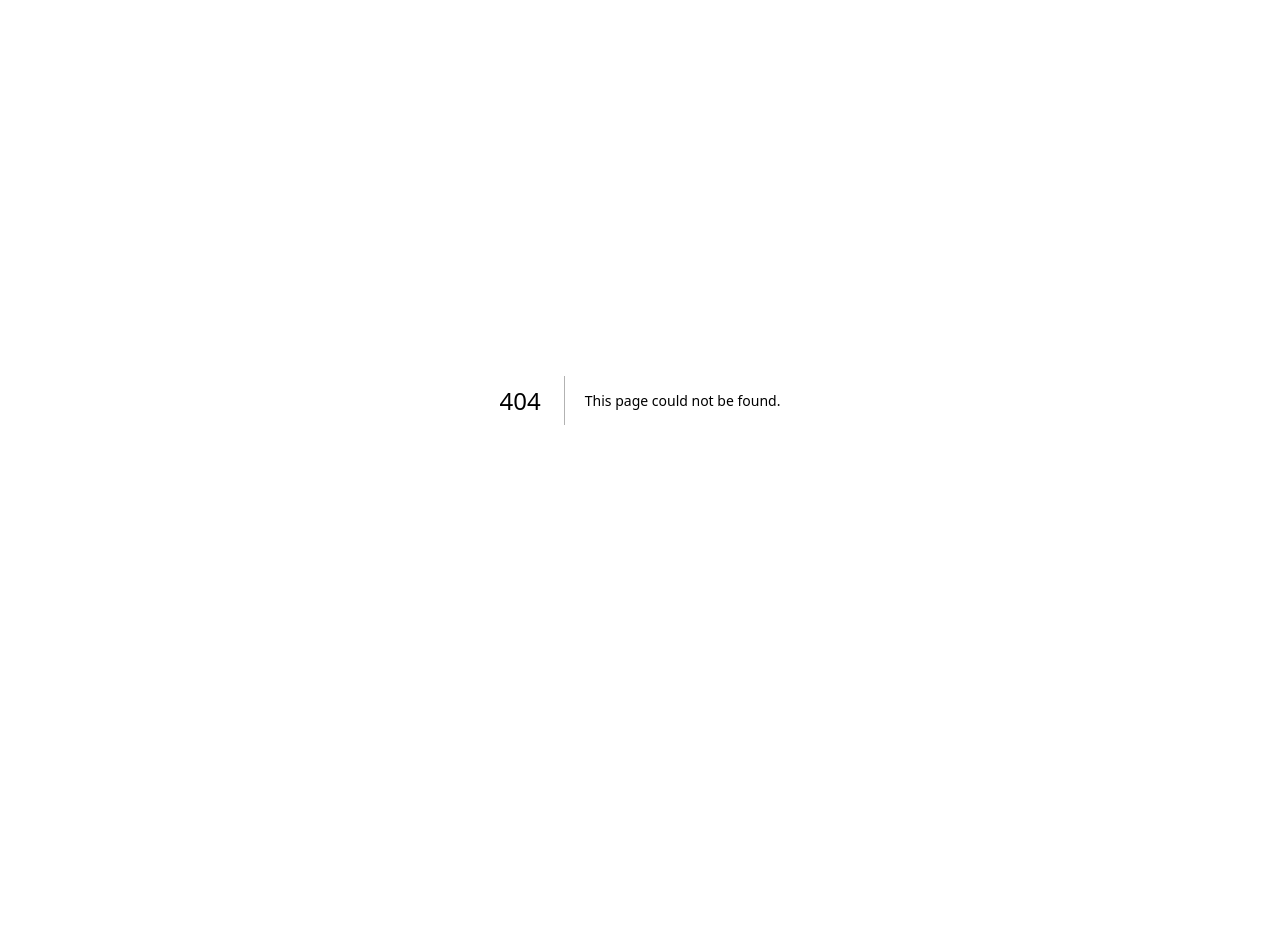
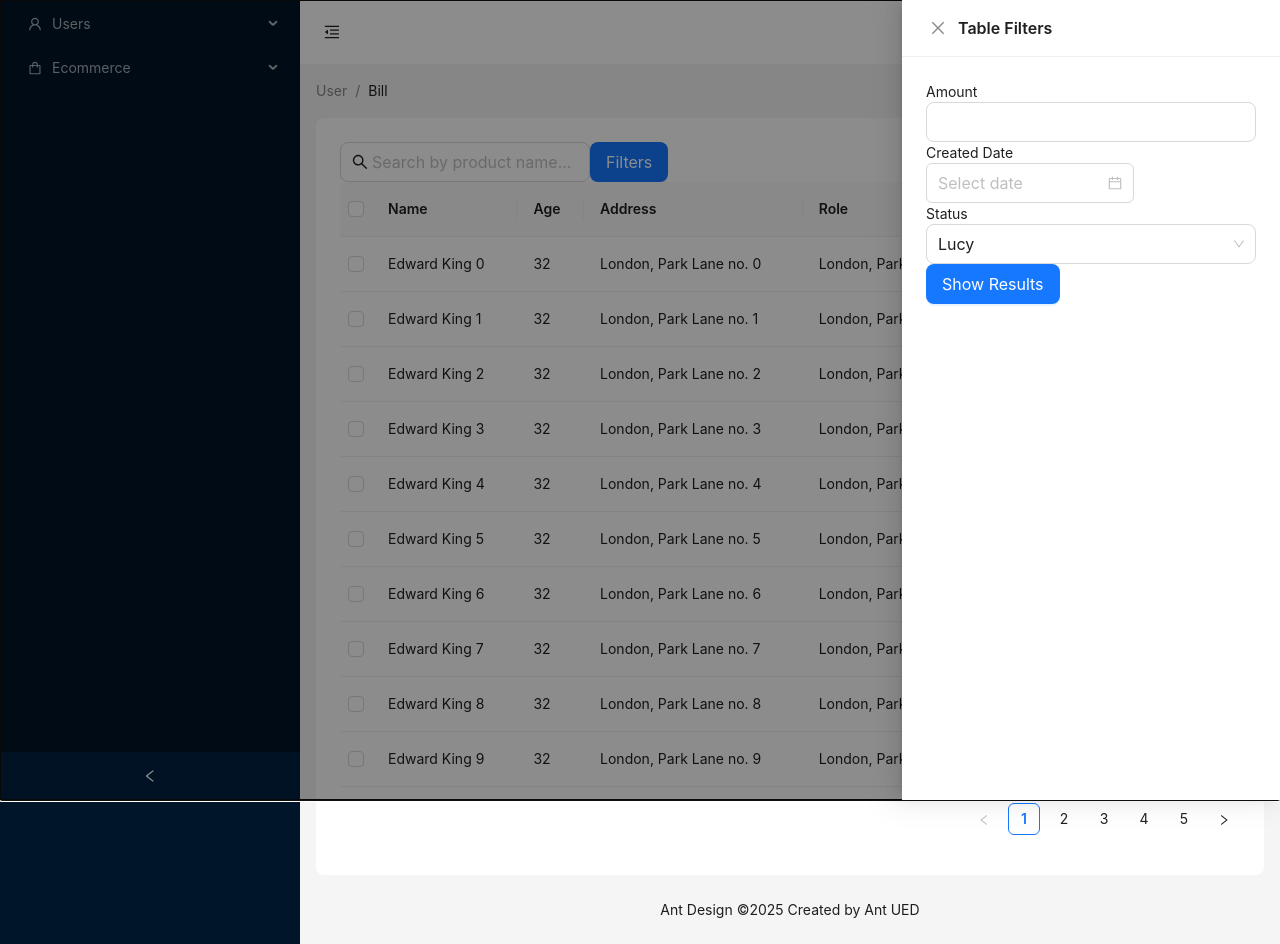
Before and after one commit to anaspolygon/admin-portal, a Next.js app: page /products in a window 1280 px wide. Before the commit this address had no page. Before the commit the page ends 800 px from the top, so only its background shows below. Built offline with nearby package versions, Linux system fonts and the light colour scheme; what @ant-design/nextjs-registry would draw is missing.

Commit message:
product page added

```diff
--- a/src/app/(dashboard)/components/DashboardLayout.tsx
+++ b/src/app/(dashboard)/components/DashboardLayout.tsx
@@ -1,13 +1,10 @@
 "use client";
 import React, { ReactNode, useState } from "react";
 import {
-  DesktopOutlined,
-  FileOutlined,
-  PieChartOutlined,
-  TeamOutlined,
   UserOutlined,
   MenuFoldOutlined,
   MenuUnfoldOutlined,
+  ShoppingOutlined,
 } from "@ant-design/icons";
 import type { MenuProps } from "antd";
 import { Breadcrumb, Layout, Menu, theme, Button } from "antd";
@@ -54,11 +51,11 @@ const items: MenuItem[] = [
     getItem("Role", "4", "/role"),
     getItem("Alex", "5", "/permission"),
   ]),
-  //   getItem("Team", "sub2", <TeamOutlined />, [
-  //     getItem("Team 1", "6"),
-  //     getItem("Team 2", "8"),
-  //   ]),
-  //   getItem("Files", "9", <FileOutlined />),
+  getMenu("Ecommerce", "sub2", <ShoppingOutlined />, [
+    getItem("Products", "6", "/products"),
+    getItem("Role", "4", "/role"),
+    getItem("Alex", "5", "/permission"),
+  ]),
 ];
 
 interface Props {
--- /dev/null
+++ b/src/app/(dashboard)/products/page.tsx
@@ -0,0 +1,69 @@
+"use client";
+import React, { useState } from "react";
+import { SearchOutlined } from "@ant-design/icons";
+import { Input, Button, Drawer, DatePicker, Select } from "antd";
+import type { DatePickerProps } from "antd";
+import TableComponent from "../components/TableComponent";
+
+const page = () => {
+  const [open, setOpen] = useState(true);
+
+  const showDrawer = () => {
+    setOpen(true);
+  };
+
+  const onClose = () => {
+    setOpen(false);
+  };
+
+  const onChange: DatePickerProps["onChange"] = (date, dateString) => {
+    console.log(date, dateString);
+  };
+
+  const handleChange = (value: string) => {
+    console.log(`selected ${value}`);
+  };
+  return (
+    <div>
+      <div className="flex items-center justify-between mb-4">
+        <Input
+          size="large"
+          style={{ width: 250 }}
+          placeholder="Search by product name..."
+          prefix={<SearchOutlined />}
+        />
+        <Button size="large" type="primary" onClick={showDrawer}>
+          Filters
+        </Button>
+        <Drawer title="Table Filters" onClose={onClose} open={open}>
+          <div className="h-full flex flex-col justify-between">
+            <div>
+              <h2 className="mb-2 font-bold">Amount</h2>
+              <Input size="large" placeholder="" />
+              <h2 className="my-2 font-bold">Created Date</h2>
+              <DatePicker className="w-full" size="large" onChange={onChange} />
+              <h2 className="my-2 font-bold">Status</h2>
+              <Select
+                style={{ width: "100%" }}
+                defaultValue="lucy"
+                size="large"
+                onChange={handleChange}
+                options={[
+                  { value: "jack", label: "Jack" },
+                  { value: "lucy", label: "Lucy" },
+                  { value: "Yiminghe", label: "yiminghe" },
+                ]}
+              />
+            </div>
+            <Button size="large" type="primary">
+              Show Results
+            </Button>
+          </div>
+        </Drawer>
+      </div>
+      <TableComponent />
+    </div>
+  );
+};
+
+export default page;
```
